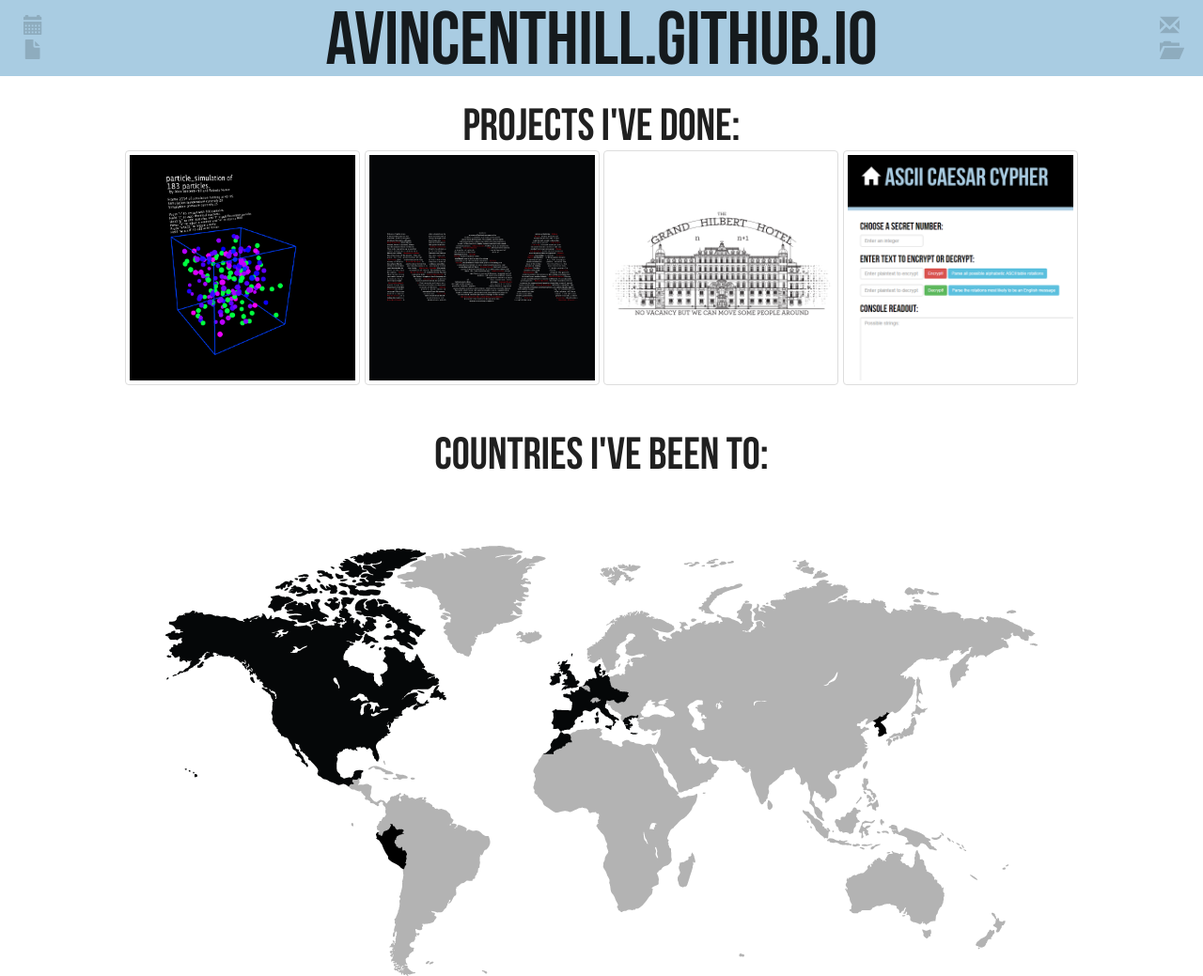
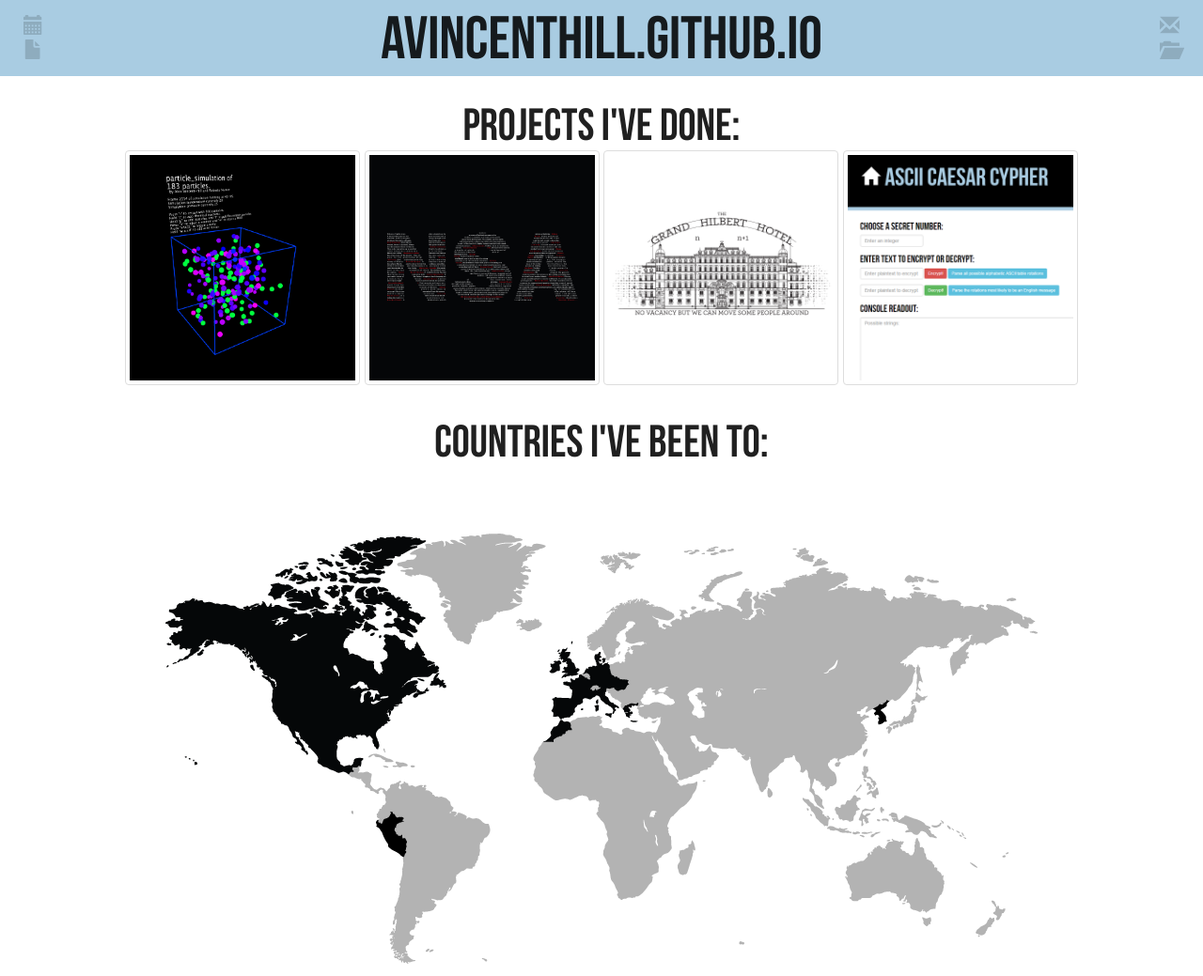
Before and after one commit to avincenthill/avincenthill.github.io, a plain HTML site: page index.html in a window 1280 px wide. Shown: the whole page at 94% size. Drawn offline with nearby package versions, Linux system fonts and the light colour scheme.

Commit message:
Fix map overlap and title font size + tweak link opacity

```diff
--- a/css/main.css
+++ b/css/main.css
@@ -108,7 +108,7 @@ body {
     margin: auto;
     font-family: 'bebas_neueregular', Fallback, sans-serif;
     font-size: 60px;
-    font-size: 10vmin;
+    font-size: 8vmin;
     font-weight: 500;
     font-kerning: normal;
     color: #000000;
@@ -199,14 +199,14 @@ body {
 
 .projects {
     display: block;
-    height: 850px;
+    height: auto;
 }
 .project-wrapper:hover > .project-link:hover {
     opacity: 1;
 }
 
 .project-wrapper:hover > .project-link {
-    opacity: 0.75;
+    opacity: 0.25;
 }
 
 .project-wrapper {
@@ -450,7 +450,6 @@ now override the 3.3 new styles for modern browsers & apply opacity
     }
     .projects {
         display: block;
-        height: 650px;
     }
     .main.wrapper.clearfix {
         min-width: 400px;
@@ -469,14 +468,12 @@ now override the 3.3 new styles for modern browsers & apply opacity
 @media only screen and (min-width: 900px) {
     .projects {
         display: block;
-        height: 650px;
     }
 }
 
 @media only screen and (min-width: 1140px) {
     .projects {
         display: block;
-        height: 350px;
     }
     .subtitle-text {
         display: none;
@@ -486,7 +483,6 @@ now override the 3.3 new styles for modern browsers & apply opacity
 @media only screen and (min-width: 1500px) {
     .projects {
         display: block;
-        height: 350px;
     }
     .subtitle-text {
         display: inline;
```
